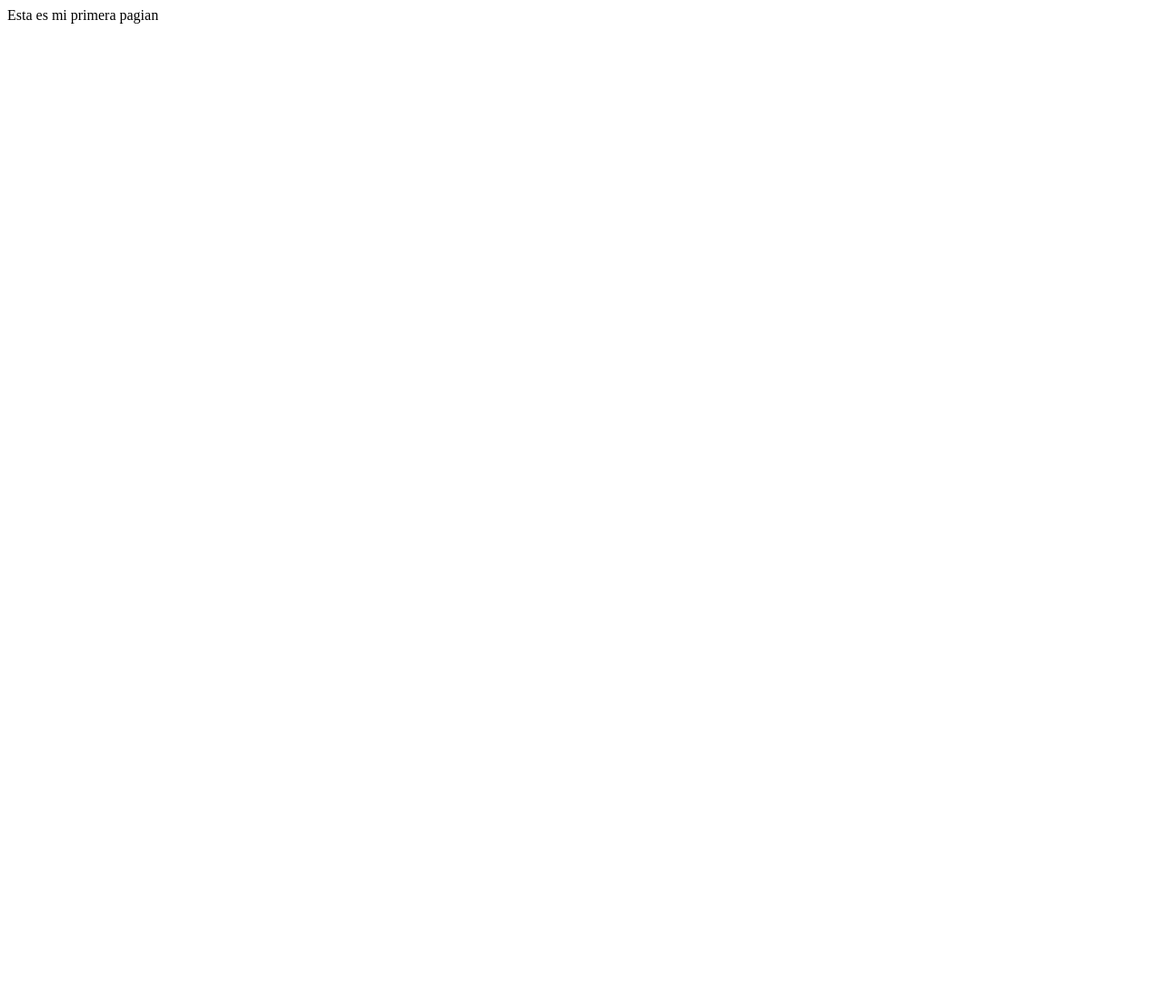
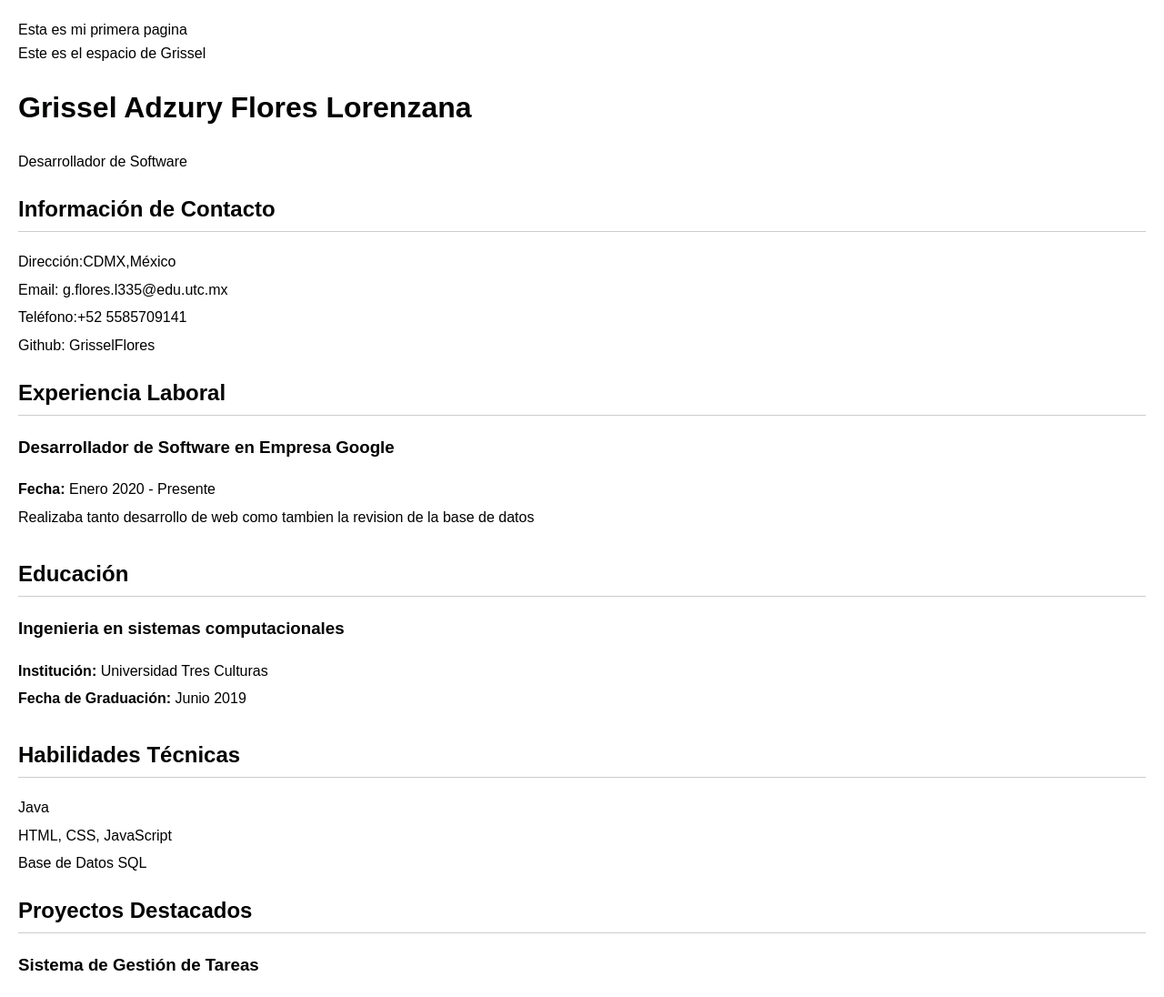
Before and after one commit to GrisselFlores/4SIS2AFLORESLGRISSELA, a plain HTML site: page index.html in a window 1280 px wide. Shown: the whole page at 91% size. Before the commit the page ends 800 px from the top, so only its background shows below. Drawn offline with Linux system fonts and the light colour scheme.

Commit message:
Curriculum

```diff
--- a/index.html
+++ b/index.html
@@ -5,7 +5,111 @@
     <meta name="viewport" content="width=device-width, initial-scale=1.0">
     <title>Mi primera pagina web</title>
 </head>
+ <style>
+    body {
+        font-family: Arial, sans-serif;
+        line-height: 1.6;
+        margin: 20px;
+    }
+
+    header {
+        text-align: center;
+        margin-bottom: 20px;
+    }
+
+    h1, h2 {
+        color: #010301;
+    }
+
+    h2 {
+        border-bottom: 1px solid #ccc;
+        padding-bottom: 5px;
+        margin-top: 20px;
+    }
+
+    .section {
+        margin-bottom: 20px;
+    }
+
+    .experience, .education {
+        margin-bottom: 30px;
+    }
+
+    ul {
+        list-style-type: none;
+        padding: 0;
+    }
+
+    ul li {
+        margin-bottom: 5px;
+    }
+
+    p {
+        margin: 5px 0;
+    }
+</style>
+</head>
 <body>
-    Esta es mi primera pagian
+    Esta es mi primera pagina
+    <div>
+        Este es el espacio de Grissel
+        <br>
+        <h1>Grissel Adzury Flores Lorenzana</h1>
+        <p>Desarrollador de Software</p>
+    </header>
+
+    <section class="section">
+        <h2>Información de Contacto</h2>
+        <p>Dirección:CDMX,México</p>
+        <p>Email: g.flores.l335@edu.utc.mx</p>
+        <p>Teléfono:+52 5585709141</p>
+      <p>Github: GrisselFlores</p>
+
+    </section>
+
+    <section class="section experience">
+        <h2>Experiencia Laboral</h2>
+        <ul>
+            <li>
+                <h3>Desarrollador de Software en Empresa Google</h3>
+                <p><strong>Fecha:</strong> Enero 2020 - Presente</p>
+                <p>Realizaba tanto desarrollo de web como tambien la revision de la base de datos</p>
+            </li>
+        </ul>
+    </section>
+
+    <section class="section education">
+        <h2>Educación</h2>
+        <ul>
+            <li>
+                <h3>Ingenieria en sistemas computacionales</h3>
+                <p><strong>Institución:</strong> Universidad Tres Culturas</p>
+                <p><strong>Fecha de Graduación:</strong> Junio 2019</p>
+            </li>
+
+        </ul>
+    </section>
+
+    <section class="section">
+        <h2>Habilidades Técnicas</h2>
+        <ul>
+            <li>Java</li>
+            <li>HTML, CSS, JavaScript</li>
+            <li>Base de Datos SQL</li>
+
+        </ul>
+    </section>
+
+    <section class="section">
+        <h2>Proyectos Destacados</h2>
+        <ul>
+            <li>
+                <h3>Sistema de Gestión de Tareas</h3>
+
+            </li>
+
+        </ul>
+    </section>
+
 </body>
 </html>
```
